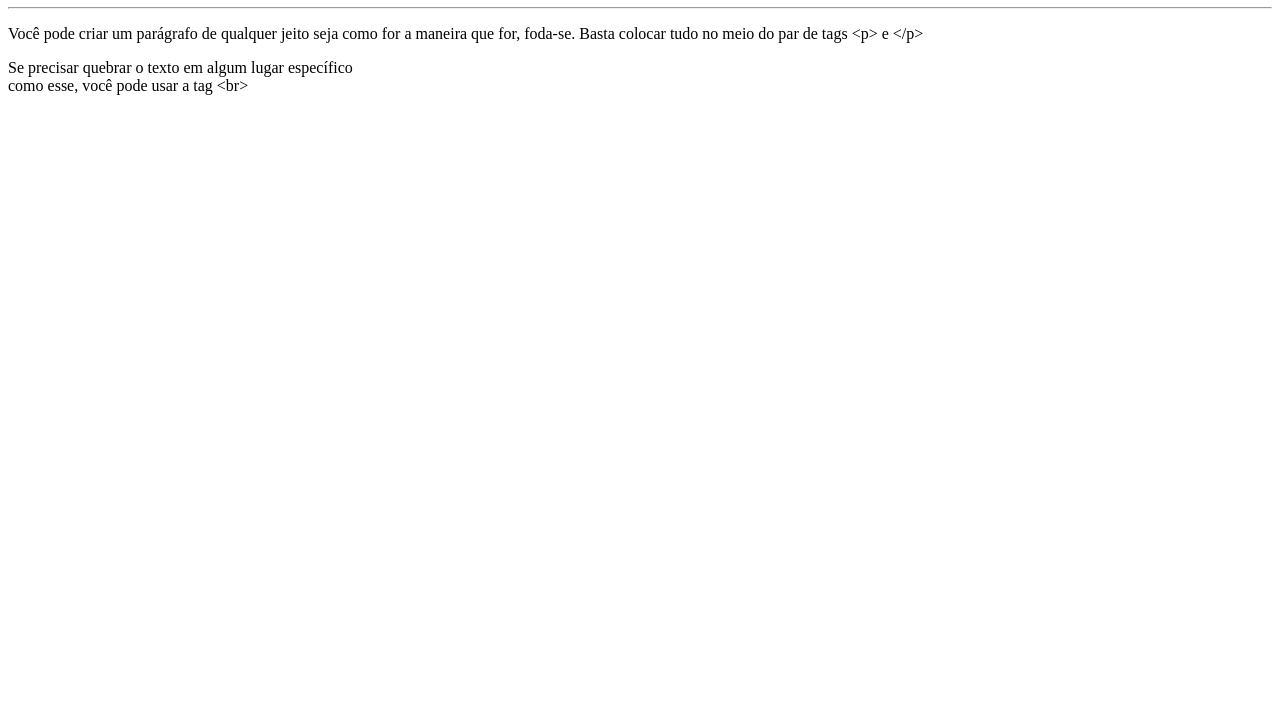
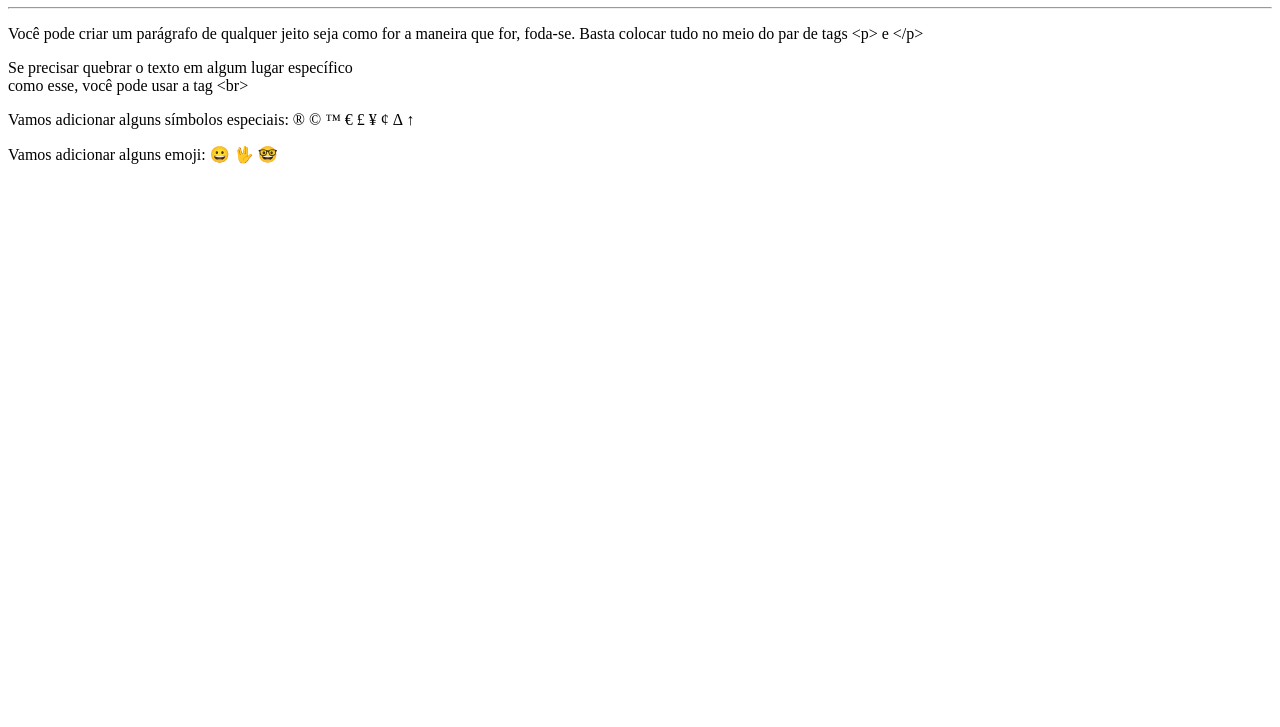
Before and after one commit to lucsap/First-page, a plain HTML site: page site-exemplo/ex002/index.html in a window 1280 px wide. Shown: the part 73-800 px from the top of the page. Drawn offline with Linux system fonts and the light colour scheme.

Commit message:
Adicionando symbols and emojis
Símbolos e emojis

```diff
--- a/site-exemplo/ex002/index.html
+++ b/site-exemplo/ex002/index.html
@@ -12,8 +12,27 @@
         seja como for a maneira que for,
         foda-se.
 
-        Basta colocar tudo no meio do par de tags &lt;p&gt; e &lt;/p&gt;
+        Basta colocar tudo no meio do par de tags &lt;p&gt; e &lt;/p&gt; <!-- Less Than / Greater Than-->
     </p>
     <p>Se precisar quebrar o texto em algum lugar específico <br> como esse, você pode usar a tag &lt;br&gt;</p>
+    <p>Vamos adicionar alguns símbolos especiais:
+        &reg;
+        &copy;
+        &trade;
+        &euro;
+        &pound;
+        &yen;
+        &cent;
+        &Delta;
+        &uarr;
+        <!-- misc symbols html -->
+    </p>
+    <p>Vamos adicionar alguns emoji:
+        &#x1F600;
+        &#x1F596;
+        &#X1F913;
+        <!-- Emojipedia para adicionar emojis -->
+        <!-- PARA ADICIONAR EMOJIS USAR -> "&#x" -->
+    </p>
 </body>
 </html>
```
